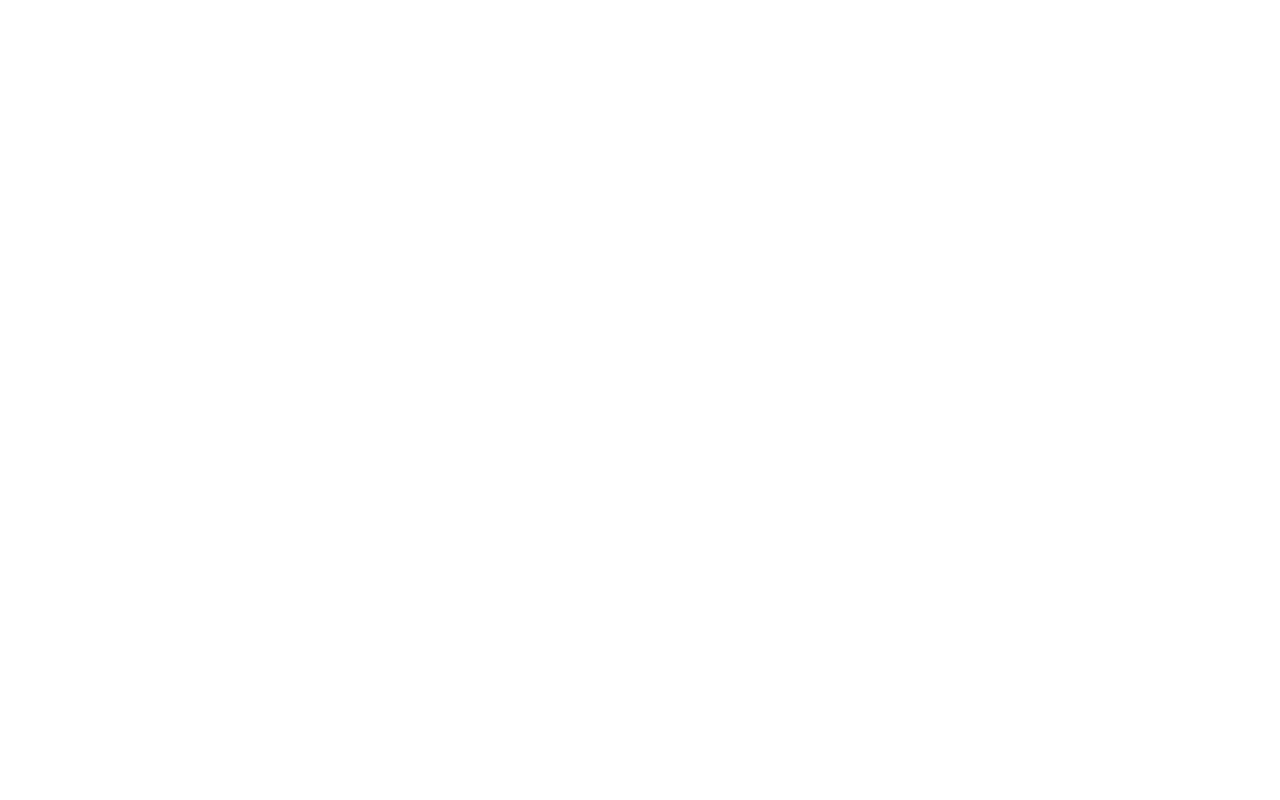
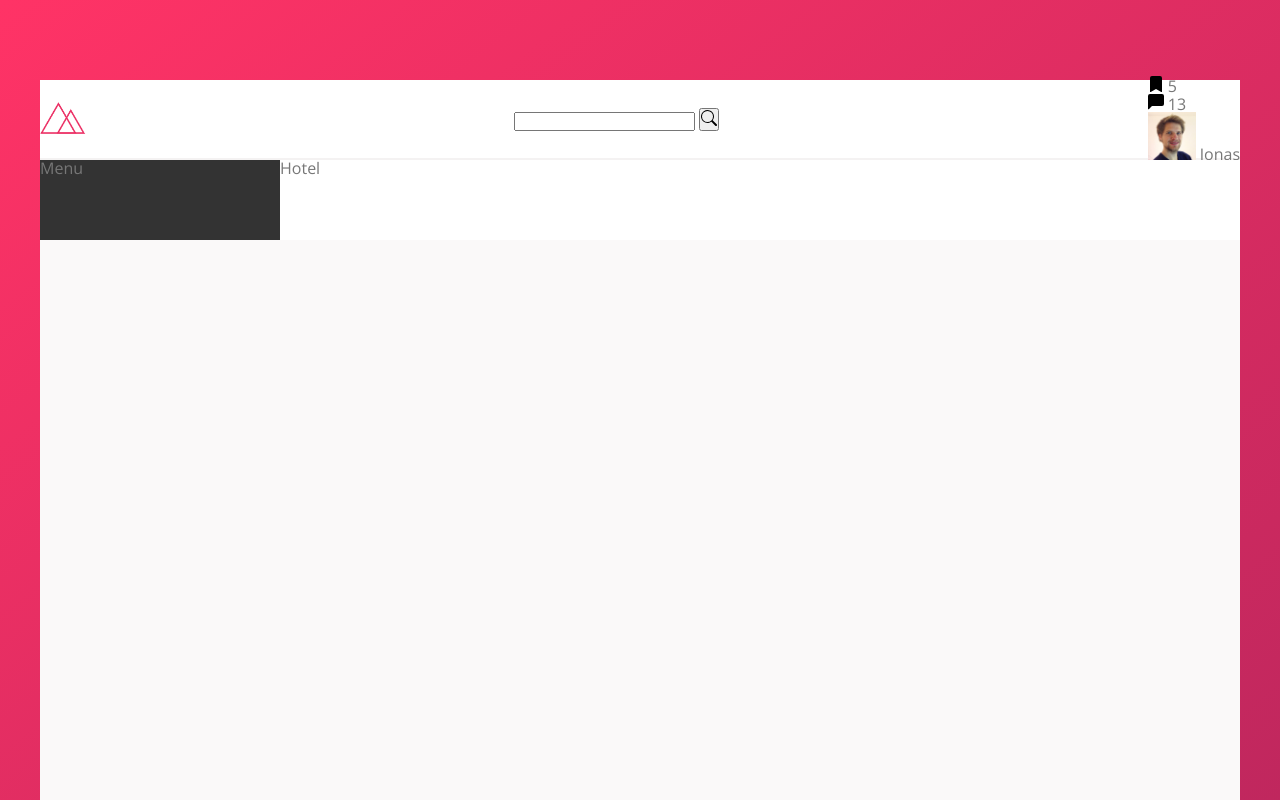
Before and after one commit to daniel-g-p/trillo, a website: page index.html in a window 1280 px wide. Shown: the top 800 px of the page. Drawn offline with nearby package versions, Linux system fonts and the light colour scheme; files that its build step writes are made by us from their sources.

Commit message:
Basic page layout

```diff
--- a/index.html
+++ b/index.html
@@ -13,7 +13,46 @@
 </head>
 
 <body>
-
+    <div class="container">
+        <header class="header">
+            <a href="/">
+                <img src="./img/logo.png" alt="Trillo Logo" class="logo">
+            </a>
+            <form action="#" class="search">
+                <input type="text" class="search__input">
+                <button class="search__button">
+                    <svg viewBox="0 0 16 16" class="search__icon">
+                        <path
+                            d="M11.742 10.344a6.5 6.5 0 1 0-1.397 1.398h-.001c.03.04.062.078.098.115l3.85 3.85a1 1 0 0 0 1.415-1.414l-3.85-3.85a1.007 1.007 0 0 0-.115-.1zM12 6.5a5.5 5.5 0 1 1-11 0 5.5 5.5 0 0 1 11 0z" />
+                    </svg>
+                </button>
+            </form>
+            <nav class="user-navigation">
+                <div class="user-navigation__icon-box">
+                    <svg viewBox="0 0 16 16" class="user-navigation__icon">
+                        <path
+                            d="M2 2v13.5a.5.5 0 0 0 .74.439L8 13.069l5.26 2.87A.5.5 0 0 0 14 15.5V2a2 2 0 0 0-2-2H4a2 2 0 0 0-2 2z" />
+                    </svg>
+                    <span class="user-navigation__notification">5</span>
+                </div>
+                <div class="user-navigation__icon-box">
+                    <svg viewBox="0 0 16 16" class="user-navigation__icon">
+                        <path
+                            d="M2 0a2 2 0 0 0-2 2v12.793a.5.5 0 0 0 .854.353l2.853-2.853A1 1 0 0 1 4.414 12H14a2 2 0 0 0 2-2V2a2 2 0 0 0-2-2H2z" />
+                    </svg>
+                    <span class="user-navigation__notification">13</span>
+                </div>
+                <div class="user-navigation__user">
+                    <img src="./img/user.jpg" alt="Jonas" class="user-navigation__photo">
+                    <span class="user-navigation__name">Jonas</span>
+                </div>
+            </nav>
+        </header>
+        <div class="content">
+            <aside class="menu">Menu</aside>
+            <main class="hotel">Hotel</main>
+        </div>
+    </div>
 </body>
 
 </html>
--- /dev/null
+++ b/scss/_base.scss
@@ -0,0 +1,35 @@
+:root {
+    --color-primary: #EB2F64;
+    --color-primary-light: #FF3366;
+    --color-primary-dark: #BA265D;
+    --color-white: #FFFFFF;
+    --color-grey-light-1: #FAF9F9;
+    --color-grey-light-2: #F4F2f2;
+    --color-grey-light-3: #F0EEEE;
+    --color-grey-light-4: #CCCCCC;
+    --color-grey-dark-1: #333333;
+    --color-grey-dark-2: #777777;
+    --color-grey-dark-3: #999999;
+    --shadow: rgba(0, 0, 0, 0.25);
+}
+
+*,
+*::before,
+*::after {
+    margin: 0;
+    padding: 0;
+    box-sizing: inherit;
+}
+
+html {
+    font-size: 100%;
+}
+
+body {
+    min-height: 100vh;
+    font: 400 1rem/1 "Open Sans", sans-serif;
+    color: var(--color-grey-dark-2);
+    box-sizing: border-box;
+    background-image: linear-gradient(to right bottom, var(--color-primary-light), var(--color-primary-dark));
+    background-size: cover;
+}
--- /dev/null
+++ b/scss/_components.scss
@@ -0,0 +1,18 @@
+.logo {
+    height: 2rem;
+}
+
+.search {
+    &__icon {
+        height: 1rem;
+    }
+}
+
+.user-navigation {
+    &__icon {
+        height: 1rem;
+    }
+    &__photo {
+        height: 3rem;
+    }
+}
--- /dev/null
+++ b/scss/_layout.scss
@@ -0,0 +1,31 @@
+.container {
+    max-width: 75rem;
+    min-height: 50rem;
+    margin: 5rem auto;
+    background-color: var(--color-grey-light-1);
+    box-shadow: 0 1.5rem 4rem rgba(0, 0, 0, var(--shadow));
+}
+
+.header {
+    height: 5rem;
+    background-color: var(--color-white);
+    border-bottom: 2px solid var(--color-grey-light-2);
+    display: flex;
+    justify-content: space-between;
+    align-items: center;
+}
+
+.content {
+    display: flex;
+}
+
+.menu {
+    background-color: var(--color-grey-dark-1);
+    height: 5rem;
+    flex: 0 0 20%;
+}
+
+.hotel {
+    background-color: var(--color-white);
+    flex: 1;
+}
--- a/scss/main.scss
+++ b/scss/main.scss
@@ -0,0 +1,3 @@
+@use "./base";
+@use "./layout";
+@use "./components";
```
Also changed, not shown: css/style.css (added), 1 other file.
